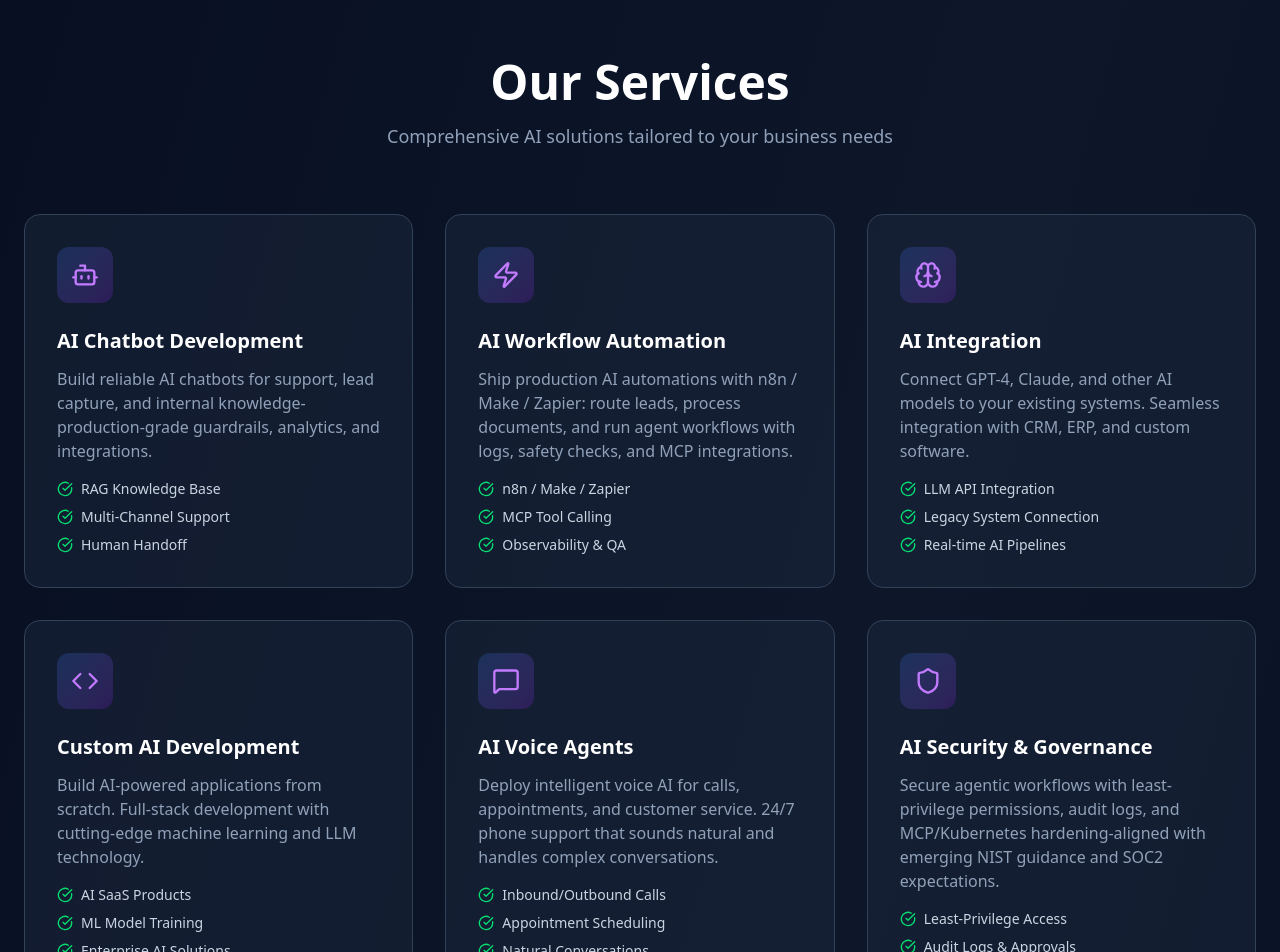
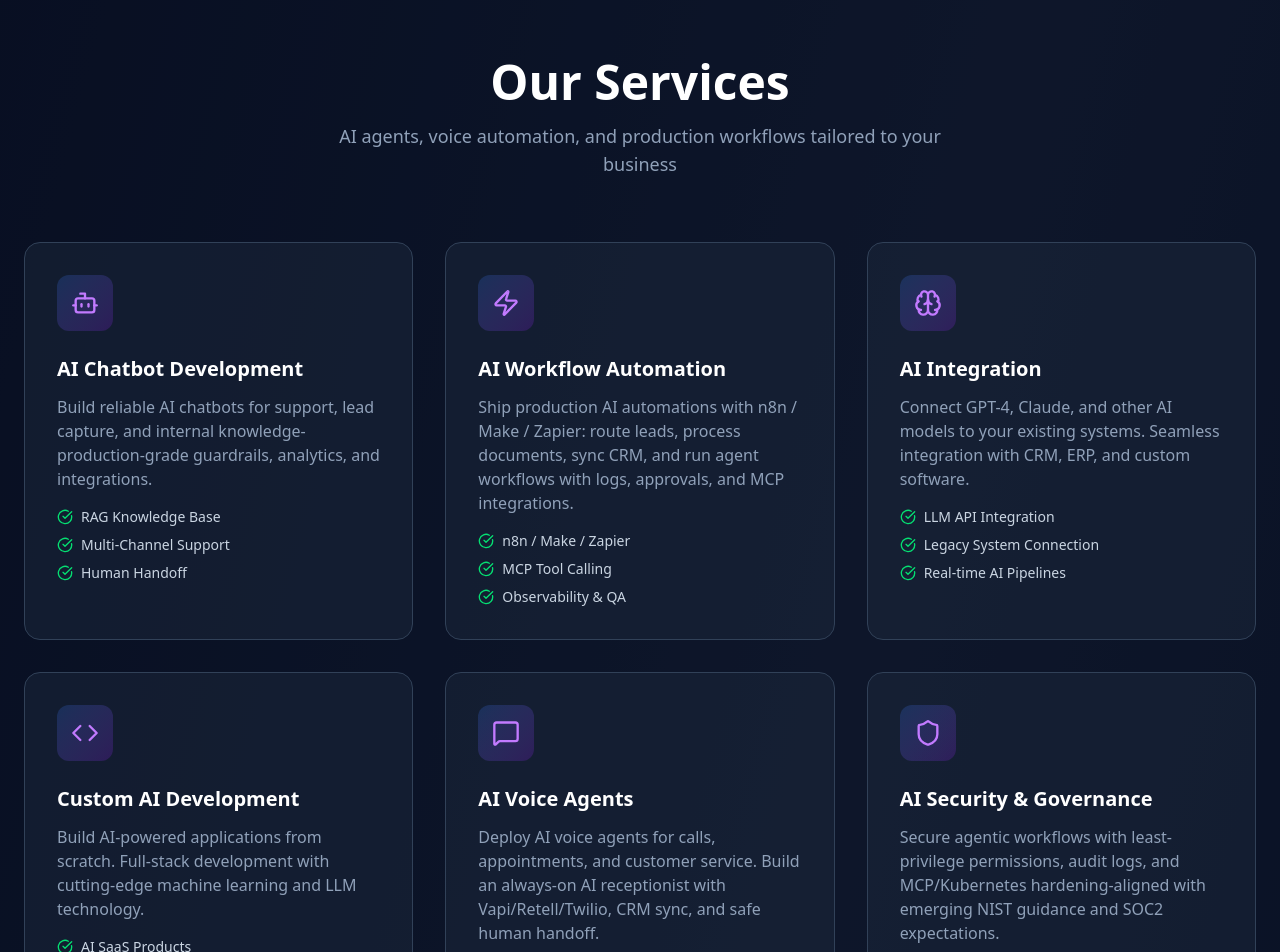
Before and after one commit to ethansure/thexu-studio, a Next.js app: page / in a window 1280 px wide. Shown: the part 900-1852 px from the top of the page. Built offline with nearby package versions, Linux system fonts and the light colour scheme.

Commit message:
Update AI automation & voice agent positioning + SEO keywords

```diff
--- a/src/app/ai-automation/layout.tsx
+++ b/src/app/ai-automation/layout.tsx
@@ -16,17 +16,22 @@ export const metadata: Metadata = {
     'least privilege',
     'audit logs',
     'human in the loop',
-    'MCP server security',
-    'Kubernetes security',
     'SOC 2',
     'n8n',
     'Zapier',
     'Make.com',
+    'GoHighLevel',
+    'HubSpot',
+    'Salesforce',
+    'Calendly',
     'RAG',
     'document processing',
     'PDF automation',
+    'invoice processing automation',
     'CRM automation',
     'Slack automation',
+    'lead routing automation',
+    'email outreach automation',
   ],
   openGraph: {
     title: 'AI Automation Services | Xu Studio',
--- a/src/app/layout.tsx
+++ b/src/app/layout.tsx
@@ -11,8 +11,8 @@ const inter = Inter({
 export const metadata: Metadata = {
   metadataBase: new URL('https://thexustudio.com'),
   title: "AI Chatbot & Agent Development | Custom AI Solutions | Xu Studio",
-  description: "Build AI chatbots, agents, and workflow automation for your business. RAG knowledge bases, MCP integrations, and n8n / Make / Zapier automations with GPT-4 & Claude. Free consultation.",
-  keywords: ["AI chatbot development", "AI agent development", "custom AI chatbot", "AI automation services", "AI workflow automation", "RAG knowledge base", "AI knowledge base chatbot", "MCP integrations", "Model Context Protocol", "n8n automation", "Make.com automation", "Zapier automation", "ChatGPT integration", "Claude AI integration", "AI voice agent", "voice AI development", "AI phone agent", "business AI solutions", "LLM development", "AI consulting", "build AI agent", "AI chatbot for business", "enterprise AI", "AI integration services", "custom AI solutions"],
+  description: "Build AI agents, chatbots, and workflow automation for your business. RAG knowledge bases, MCP integrations, and n8n / Make / Zapier automations—plus AI voice agents (AI receptionist) with Vapi/Retell/Twilio. Free consultation.",
+  keywords: ["AI chatbot development", "AI agent development", "custom AI chatbot", "AI automation services", "AI workflow automation", "agentic workflows", "RAG knowledge base", "AI knowledge base chatbot", "MCP integrations", "Model Context Protocol", "n8n automation", "Make.com automation", "Zapier automation", "GoHighLevel automation", "HubSpot automation", "Salesforce automation", "ChatGPT integration", "Claude AI integration", "AI voice agent", "AI receptionist", "AI phone agent", "Retell AI", "Vapi", "Twilio", "appointment booking automation", "lead outreach agent", "business AI solutions", "LLM development", "AI consulting", "build AI agent", "AI chatbot for business", "AI integration services", "custom AI solutions"],
   authors: [{ name: "Xu Studio LLC" }],
   creator: "Xu Studio LLC",
   openGraph: {
--- a/src/app/page.tsx
+++ b/src/app/page.tsx
@@ -168,7 +168,7 @@ export default function Home() {
           >
             <h2 className="text-4xl md:text-5xl font-bold mb-4">Our Services</h2>
             <p className="text-slate-400 text-lg max-w-2xl mx-auto">
-              Comprehensive AI solutions tailored to your business needs
+              AI agents, voice automation, and production workflows tailored to your business
             </p>
           </motion.div>
 
@@ -184,7 +184,7 @@ export default function Home() {
               {
                 icon: Zap,
                 title: 'AI Workflow Automation',
-                description: 'Ship production AI automations with n8n / Make / Zapier: route leads, process documents, and run agent workflows with logs, safety checks, and MCP integrations.',
+                description: 'Ship production AI automations with n8n / Make / Zapier: route leads, process documents, sync CRM, and run agent workflows with logs, approvals, and MCP integrations.',
                 features: ['n8n / Make / Zapier', 'MCP Tool Calling', 'Observability & QA'],
                 href: '/ai-automation'
               },
@@ -204,8 +204,8 @@ export default function Home() {
               {
                 icon: MessageSquare,
                 title: 'AI Voice Agents',
-                description: 'Deploy intelligent voice AI for calls, appointments, and customer service. 24/7 phone support that sounds natural and handles complex conversations.',
-                features: ['Inbound/Outbound Calls', 'Appointment Scheduling', 'Natural Conversations']
+                description: 'Deploy AI voice agents for calls, appointments, and customer service. Build an always-on AI receptionist with Vapi/Retell/Twilio, CRM sync, and safe human handoff.',
+                features: ['AI Receptionist (24/7)', 'Appointment Booking + CRM', 'Human Handoff & Compliance']
               },
               {
                 icon: Shield,
```
